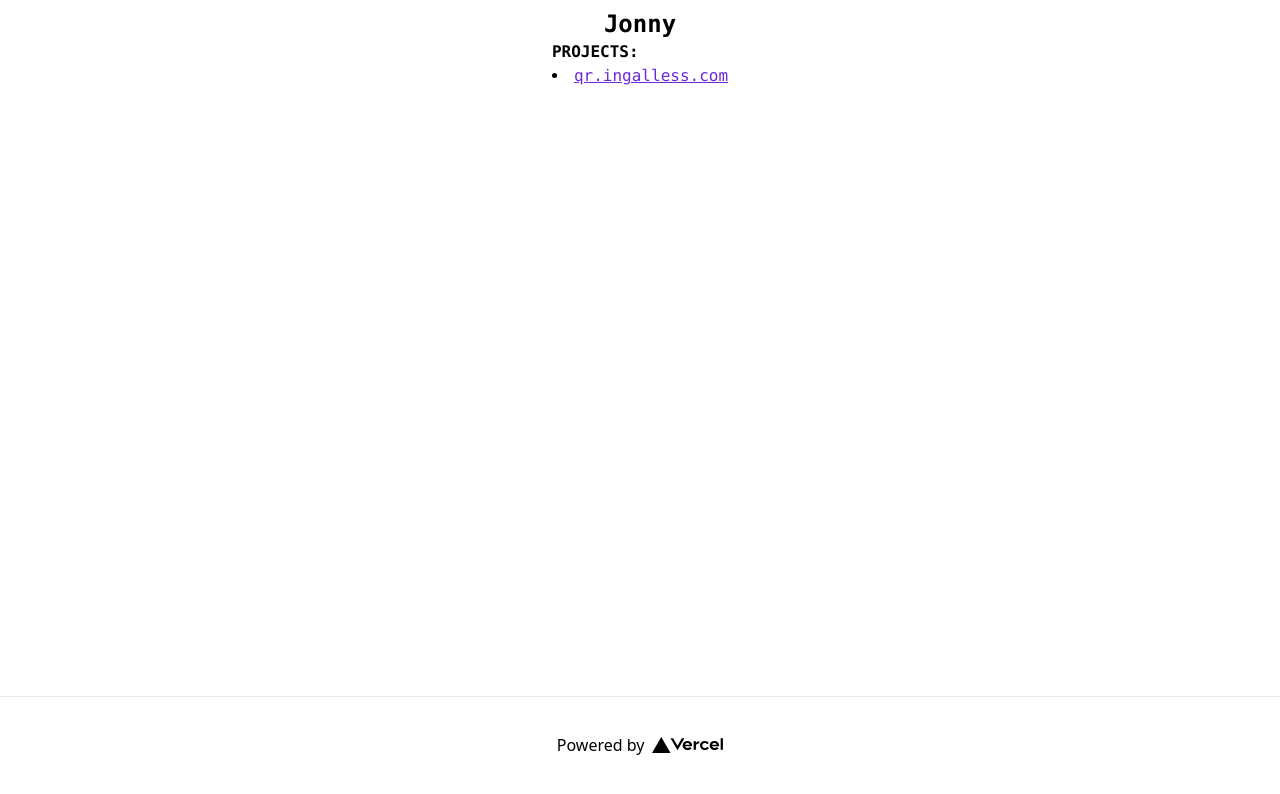
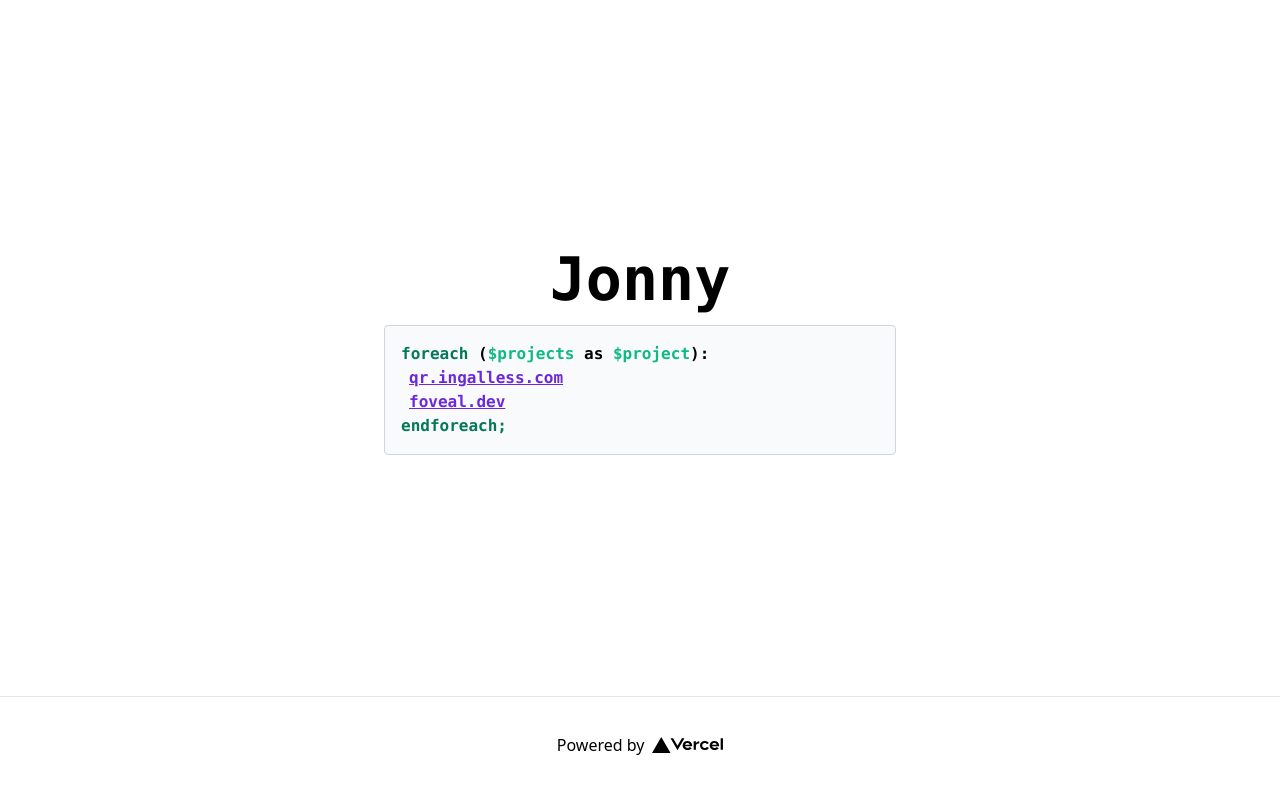
Before and after one commit to ingalless/personal-website, a Next.js app: page / in a window 1280 px wide. Shown: the top 794 px of the page. Built offline with nearby package versions, Linux system fonts and the light colour scheme.

Commit message:
Sprinkle some fun

```diff
--- a/components/layout.tsx
+++ b/components/layout.tsx
@@ -10,8 +10,8 @@ const Layout: React.FC<LayoutProps> = ({ title = "Jonny", children }) => (
       <link rel="icon" href="/favicon.ico" />
     </Head>
 
-    <main className="flex flex-col items-center flex-1 px-20">
-      <h1 className="text-2xl font-bold font-mono">{title}</h1>
+    <main className="flex flex-col items-center justify-center flex-1 px-20 w-full max-w-2xl">
+      <h1 className="text-6xl font-bold font-mono text-center mb-4">{title}</h1>
       {children}
     </main>
 
--- a/pages/index.tsx
+++ b/pages/index.tsx
@@ -4,10 +4,15 @@ import Layout from "../components/layout";
 export default function Home() {
   return (
     <Layout>
-      <div className="font-mono">
-        <h2 className="font-semibold uppercase font-mono">Projects:</h2>
-        <ul className="list-disc list-inside">
-          <li>
+      <div className="font-mono w-full">
+        <ul className="bg-gray-50 border border-gray-300 rounded p-4 font-semibold">
+          <h2 className="hidden uppercase font-mono">Projects</h2>
+          <p>
+            <span className="text-green-700">foreach</span> (
+            <span className="text-green-500">$projects</span> as{" "}
+            <span className="text-green-500">$project</span>):
+          </p>
+          <li className="ml-2">
             <a
               href="https://qr.ingalless.com"
               className="underline text-purple-700"
@@ -15,6 +20,14 @@ export default function Home() {
               qr.ingalless.com
             </a>
           </li>
+          <li className="ml-2">
+            <a href="https://foveal.dev" className="underline text-purple-700">
+              foveal.dev
+            </a>
+          </li>
+          <p>
+            <span className="text-green-700">endforeach;</span>
+          </p>
         </ul>
       </div>
     </Layout>
```
